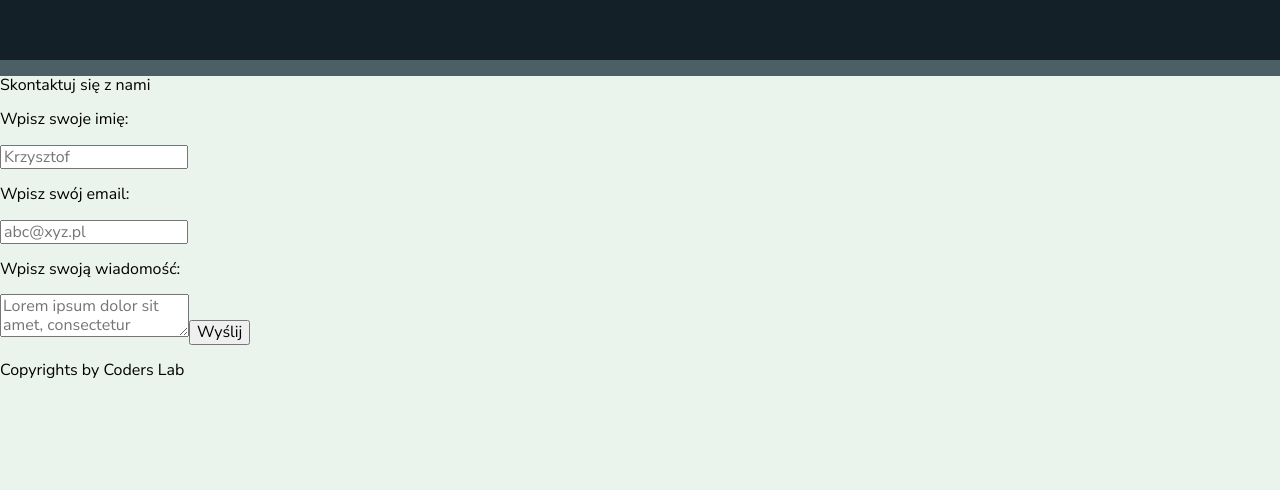
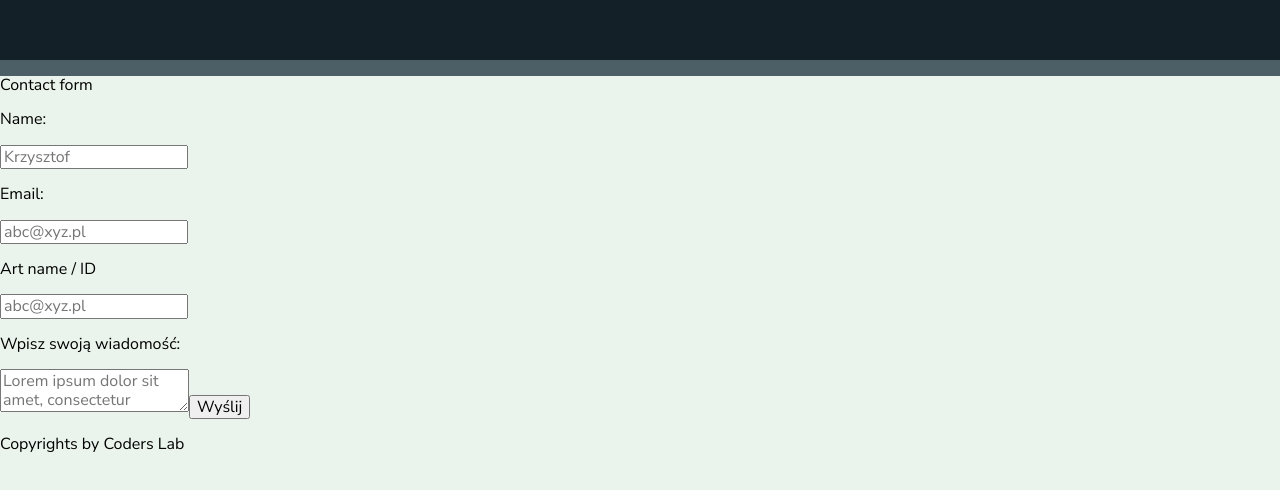
Before and after one commit to tomi09pl/billycune, a React (Create React App) app: page /#/ in a window 1280 px wide. Shown: the part 2211-2701 px from the top of the page. Built offline with nearby package versions, Linux system fonts and the light colour scheme.

Commit message:
form update

```diff
--- a/src/components/HomeComponents/Contact.js
+++ b/src/components/HomeComponents/Contact.js
@@ -16,6 +16,7 @@ export default class Contact extends React.Component{
     state={
         name:'',
         email:'',
+        id: '',
         message:'',
 
         nameError:false,
@@ -102,7 +103,7 @@ export default class Contact extends React.Component{
         return (
             <div className="home-contact-container" id="contact">
                 <div className="contactForm">
-                    <p>Skontaktuj się z nami</p>
+                    <p>Contact form</p>
                     <div className="contactDecoration" />
                     <div className='messageSend'>
                         {this.state.messageSend && <p className='send'>Wiadomość została wysłana!<br/>Wkrótce się skonatktujemy.</p>}
@@ -112,12 +113,17 @@ export default class Contact extends React.Component{
                     <form onSubmit={this.handleSubmit}>
                         <div className="formTop">
                             <label>
-                                <p className="title">Wpisz swoje imię:</p>
+                                <p className="title">Name:</p>
                                 <input className="formUp" type="text" name="name" placeholder="Krzysztof" onChange={this.handleChange} />
                                 {(this.state.nameError)?<span>Podane imię jest nieprawidłowe!</span>:<span className='correct'/>}
                             </label>
                             <label>
-                                <p className="title">Wpisz swój email:</p>
+                                <p className="title">Email:</p>
+                                <input className="formUp" type="text" name="email" placeholder="abc@xyz.pl" onChange={this.handleChange} />
+                                {(this.state.emailError)?<span>Podany email jest nieprawidłowy!</span>:<span className='correct'/>}
+                            </label>
+                            <label>
+                                <p className="title">Art name / ID</p>
                                 <input className="formUp" type="text" name="email" placeholder="abc@xyz.pl" onChange={this.handleChange} />
                                 {(this.state.emailError)?<span>Podany email jest nieprawidłowy!</span>:<span className='correct'/>}
                             </label>
```
